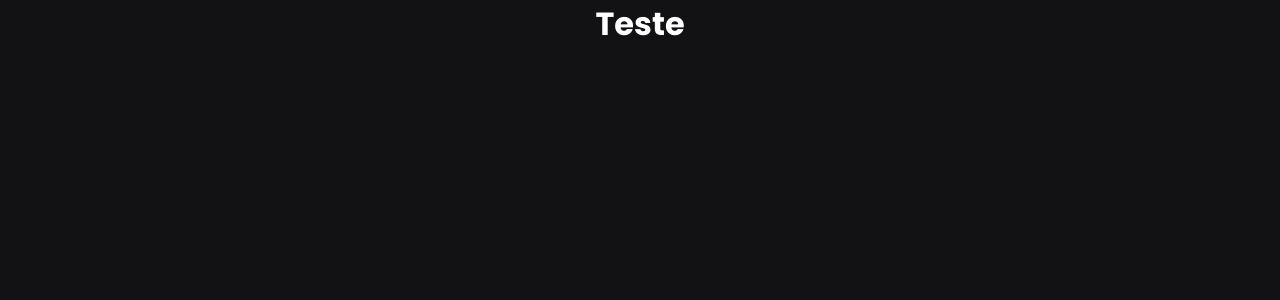
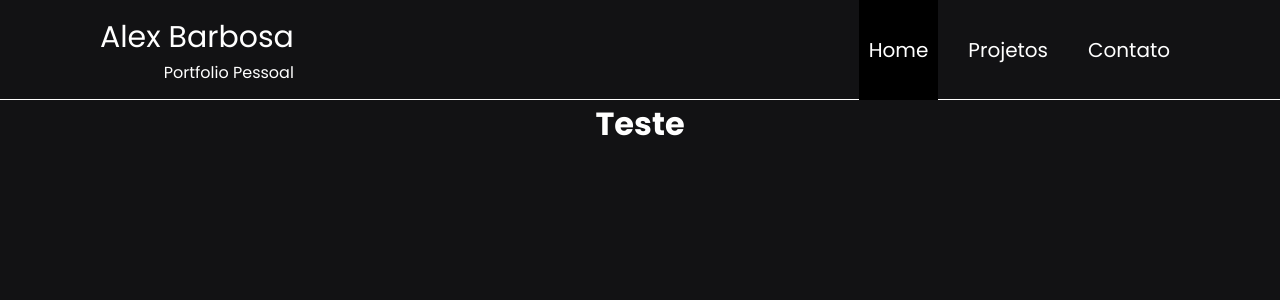
Before and after one commit to AlexBF-Pro/Portf-lioProfissional, a Next.js app: page / in a window 1280 px wide. Shown: the top 300 px of the page. Built offline with nearby package versions, Linux system fonts and the light colour scheme.

Commit message:
Modificações de códigos na Page e o Componente Headers

```diff
--- /dev/null
+++ b/components/Header/index.jsx
@@ -0,0 +1,46 @@
+import React, { useState } from 'react'
+import { Container, Title, NavLinks, Ancora, Content, Menu, CloseSidebar, ContentTitle, SubTitle } from './style'
+import { FaBars, FaTimes } from 'react-icons/fa'
+import Link from 'next/link'
+import { useRouter } from 'next/router'
+
+export default function Header() {
+  const [sidebar, setSidebar] = useState(false)
+  const { asPath } = useRouter()
+
+  const showSiderbar = () => setSidebar(!sidebar)
+
+  function activeLink(path) {
+    return asPath === `/${path}` ? 'active' : ''
+  }
+
+  return (
+    <Container>
+      <Content>
+        <ContentTitle>
+          <Title>
+            Alex Barbosa
+          </Title>
+          <SubTitle>
+            Portfolio Pessoal
+          </SubTitle>
+        </ContentTitle>
+        <Menu>
+          <FaBars onClick={showSiderbar} />
+        </Menu>
+        <NavLinks sidebar={sidebar}>
+          <CloseSidebar onClick={showSiderbar}><FaTimes /></CloseSidebar>
+          <Link href="/">
+            <Ancora className={activeLink('')} onClick={showSiderbar}>Home</Ancora>
+          </Link>
+          <Link href="projects">
+            <Ancora className={activeLink('projects')} onClick={showSiderbar}>Projetos</Ancora>
+          </Link>
+          <Link href="contact">
+            <Ancora className={activeLink('contact')} onClick={showSiderbar}>Contato</Ancora>
+          </Link>
+        </NavLinks>
+      </Content>
+    </Container>
+  )
+}
--- /dev/null
+++ b/components/Header/style.js
@@ -0,0 +1,92 @@
+import styled from 'styled-components';
+
+export const Container = styled.div`
+  height: 100px;
+  display: flex;
+  align-items: center;
+  justify-content: center;
+  border-bottom: 1px solid white;
+`;
+
+export const Content = styled.div`
+  width: 1120px;
+  display: flex;
+  align-items: center;
+  justify-content: space-between;
+  padding: 0 20px;
+`;
+
+export const Title = styled.div`
+  font-size: 30px;
+`;
+
+export const NavLinks = styled.nav`
+  display: flex;
+  gap: 20px;
+
+  @media (max-width: 560px) {
+    flex-direction: column;
+    background-color: #161616;
+    position: fixed;
+    height: 100%;
+
+    gap: 0px;
+    top: 0px;
+    right: 0px;
+    width: 60%;
+    right: ${props => props.sidebar ? '0' : '-100%'};
+    transition: 0.5s;
+
+    a {
+      margin-top: 100px;
+      display: flex;
+      align-items: center;
+      justify-content: space-around;
+    }
+  }
+`;
+
+export const Ancora = styled.a`
+  font-size: 20px;
+  height: 100px;
+  transition: 0.3s;
+
+  &.active {
+    background-color: black;
+  }
+
+  @media (min-width: 560px) {
+    align-items: center;
+    display: flex;
+    padding: 0px 10px;
+  }
+`;
+
+export const Menu = styled.div`
+  font-size: 30px;
+  display: none;
+  cursor: pointer;
+
+  @media (max-width: 560px) {
+    display: flex;
+  }
+`;
+
+export const CloseSidebar = styled.div`
+  font-size: 30px;
+  right: 15px;
+  top: 35px;
+  position: absolute;
+  display: none;
+  cursor: pointer;
+
+  @media (max-width: 560px) {
+    display: flex;
+  }
+`;
+
+export const ContentTitle = styled.div`
+  text-align: end;
+`;
+
+export const SubTitle = styled.span``;
--- a/src/pages/_app.js
+++ b/src/pages/_app.js
@@ -1,5 +1,6 @@
 import '../../styles/globals.css'
 import Head from 'next/head'
+import Header from '../../components/Header'
 
 function MyApp({ Component, pageProps }) {
   return (
@@ -7,6 +8,7 @@
       <Head>
         <title>Alex | Dev</title>
       </Head>
+      <Header />
       <Component {...pageProps} />
     </>
   )
```
